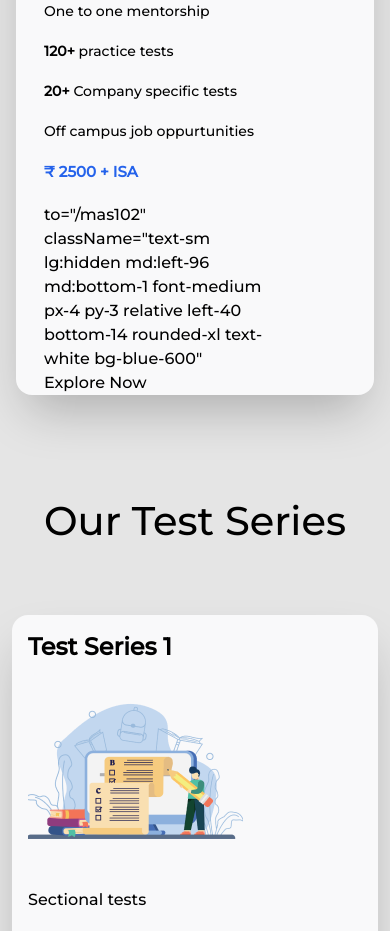
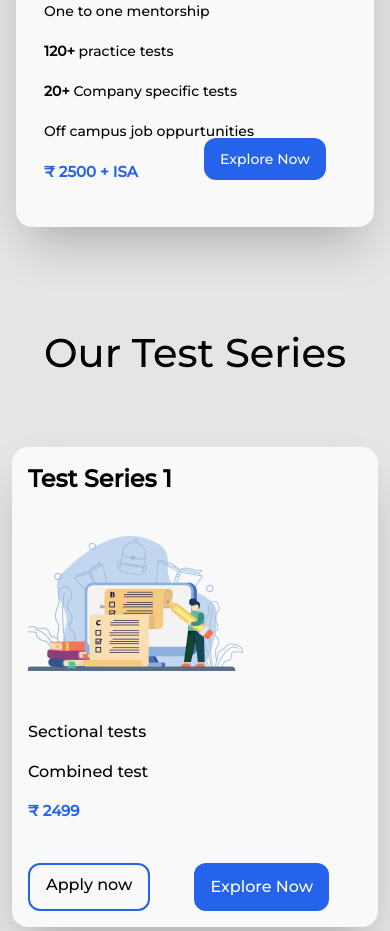
Before and after one commit to 100bhagya/mas-website-react, a React (Create React App) app: page /courses in a window 390 px wide. Shown: the part 1260-2191 px from the top of the page. Built offline with nearby package versions, Linux system fonts and the light colour scheme.

Commit message:
improvement

```diff
--- a/public/index.html
+++ b/public/index.html
@@ -15,22 +15,8 @@
       href="https://fonts.googleapis.com/css2?family=Montserrat:wght@500&family=Open+Sans&family=Poppins&display=swap"
       rel="stylesheet"
     />
-    <link rel="apple-touch-icon" href="%PUBLIC_URL%/logo192.png" />
-    <!--
-      manifest.json provides metadata used when your web app is installed on a
-      user's mobile device or desktop. See https://developers.google.com/web/fundamentals/web-app-manifest/
-    -->
-    <link rel="manifest" href="%PUBLIC_URL%/manifest.json" />
-    <!--
-      Notice the use of %PUBLIC_URL% in the tags above.
-      It will be replaced with the URL of the `public` folder during the build.
-      Only files inside the `public` folder can be referenced from the HTML.
-
-      Unlike "/favicon.ico" or "favicon.ico", "%PUBLIC_URL%/favicon.ico" will
-      work correctly both with client-side routing and a non-root public URL.
-      Learn how to configure a non-root public URL by running `npm run build`.
-    -->
-    <title>React App</title>
+    <link rel="shortcut icon" href="/logo_head.png" type="image/x-icon" />
+    <title>My Analytics School</title>
   </head>
   <body>
     <noscript>You need to enable JavaScript to run this app.</noscript>
--- a/src/pages/Courses.js
+++ b/src/pages/Courses.js
@@ -100,10 +100,14 @@ const Courses = () => {
               <p className="text-[15px] font-semibold text-blue-600 mb-5">
                 ₹ 2500 + ISA
               </p>
-              <Link>
-                to="/mas102" className="text-sm lg:hidden md:left-96 md:bottom-1
+              <Link
+                to="/mas102"
+                className="text-sm lg:hidden md:left-96 md:bottom-1
                 font-medium px-4 py-3 relative left-40 bottom-14 rounded-xl
-                text-white bg-blue-600" Explore Now
+                text-white bg-blue-600"
+              >
+                {" "}
+                Explore Now
               </Link>
             </div>
             <div className="">
```
Also changed, not shown: public/logo_head.png (added), public/manifest.json, 1 other file (tests, documents, lock files or other folders).
